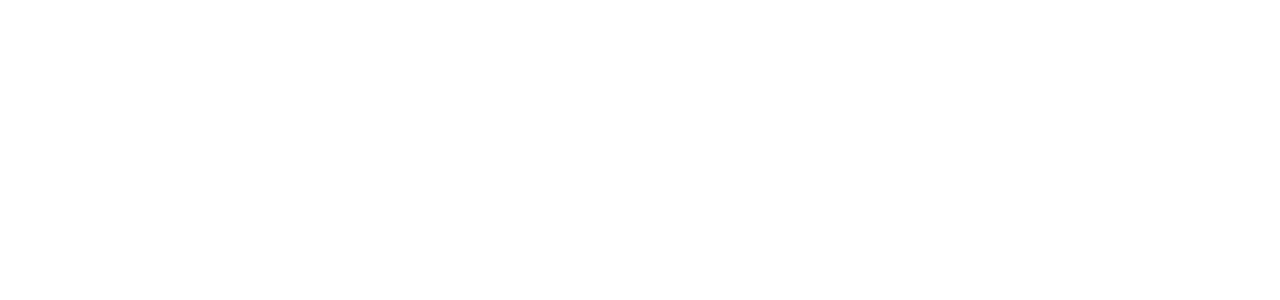
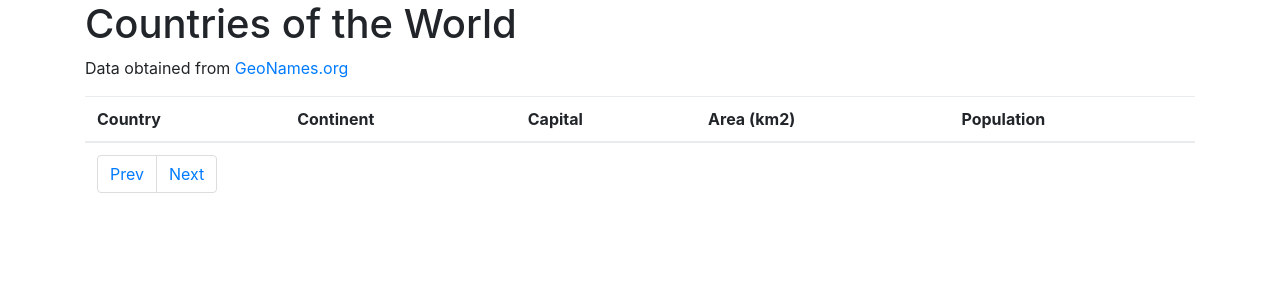
Before and after one commit to marcgibbons/drf_signed_auth, a Django app: page / in a window 1280 px wide. Before the commit the part shown is empty. Shown: the top 300 px of the page. Run offline with Django 3.2, Linux system fonts and the light colour scheme; data comes from the database, SQL or seed files in the repository; some libraries are stand-ins or nearby versions.

Commit message:
Make a template, add some $ code to fetch, paginate

```diff
--- a/example/example/settings.py
+++ b/example/example/settings.py
@@ -126,5 +126,5 @@ STATIC_URL = '/static/'
 
 REST_FRAMEWORK = {
     'DEFAULT_PAGINATION_CLASS': 'rest_framework.pagination.LimitOffsetPagination',
-    'PAGE_SIZE': 50
+    'PAGE_SIZE': 10
 }
--- a/example/requirements.txt
+++ b/example/requirements.txt
@@ -1 +1,3 @@
 -e ../
+Django==1.11.6
+djangorestframework==3.7.1
--- a/example/templates/index.html
+++ b/example/templates/index.html
@@ -1,8 +1,73 @@
+{% load static %}
 <html>
   <head>
     <title>Example direct download</title>
     <link rel="stylesheet" href="https://maxcdn.bootstrapcdn.com/bootstrap/4.0.0-beta.2/css/bootstrap.min.css" integrity="sha384-PsH8R72JQ3SOdhVi3uxftmaW6Vc51MKb0q5P2rRUpPvrszuE4W1povHYgTpBfshb" crossorigin="anonymous">
+    <script type="text/javascript" src="{% static "admin/js/vendor/jquery/jquery.min.js" %}"></script>
   </head>
   <body>
+  <div class="container">
+    <h1>Countries of the World</h1>
+    <p>Data obtained from <a href="http://www.geonames.org" rel="external">GeoNames.org</a></p>
+
+    <table class="table" id="countryTable">
+      <thead>
+        <tr>
+          <th>Country</th>
+          <th>Continent</th>
+          <th>Capital</th>
+          <th>Area (km2)</th>
+          <th>Population</th>
+        </tr>
+      </thead>
+      <tbody id="table-data">
+      </tbody>
+      <tfoot>
+        <tr>
+          <td colspan="5" class="align-center">
+            <ul class="pagination">
+              <li class="page-item" id="next"><a class="page-link" href="#">Prev</a></li>
+              <li class="page-item" id="prev"><a class="page-link" href="#">Next</a></li>
+            </ul>
+          </td>
+        </tr>
+      </tfoot>
+    </table>
+  </div>
+  <script type="text/javascript">
+    $(document).ready(function () {
+      var apiUrl = '{% url "country-list" %}';
+      var fields = [
+        'country_name',
+        'continent_name',
+        'capital',
+        'area_in_sq_km',
+        'population'
+      ];
+
+      // Fetch data to load table
+      $.get(apiUrl).then(function (data) {
+        var $next = $('#next');
+        $next.toggleClass('disabled', !!data.next);
+        $next.data('url', data.next);
+
+        var $prev = $('#prev');
+        $prev.toggleClass('disabled', !!data.previous);
+        $prev.data('url', data.previous);
+
+        var els = $.map(data.results, function (obj) {
+          var tr = $('<tr>');
+          $.each(fields, function(idx, field) {
+            var td = $('<td>');
+            td.html(obj[field]);
+            $(tr).append(td);
+          });
+          return tr;
+        });
+        $('#table-data').html(els);
+      });
+    });
+
+  </script>
   </body>
 </html>
```
Also changed, not shown: 1 other file.
